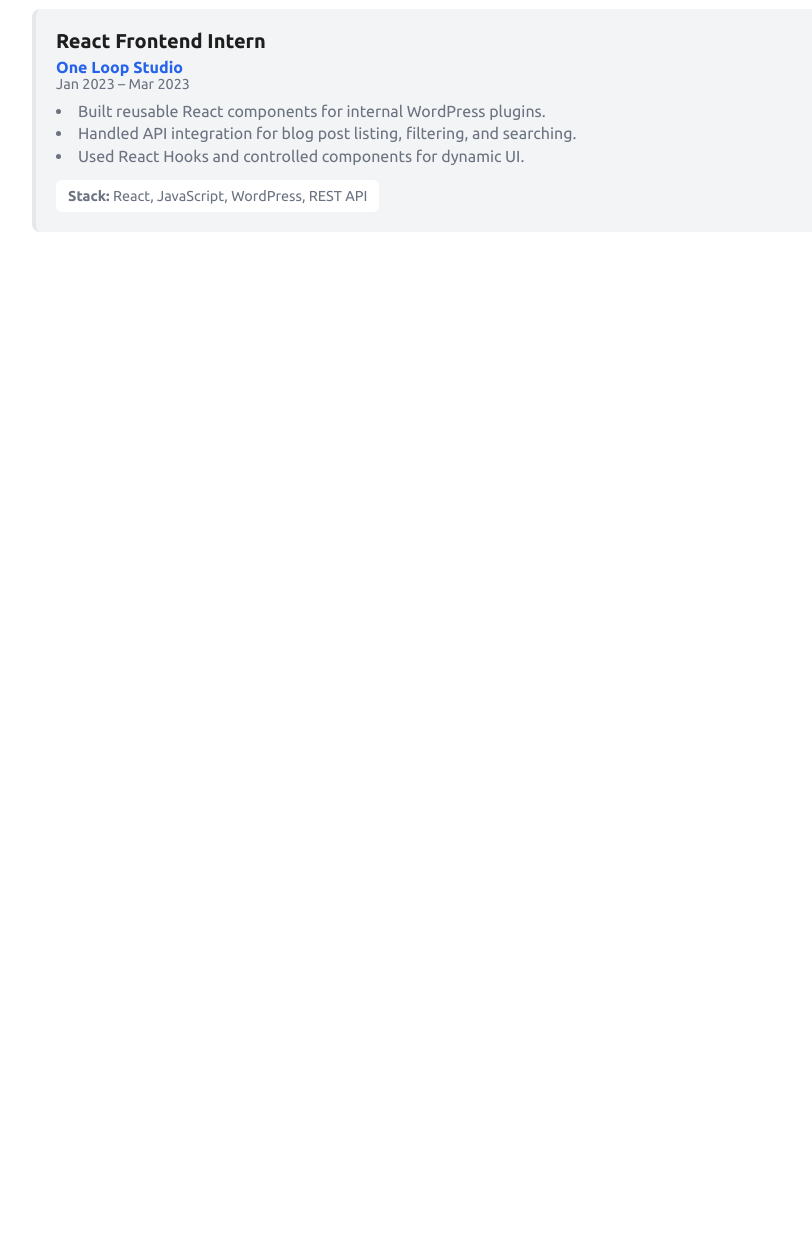
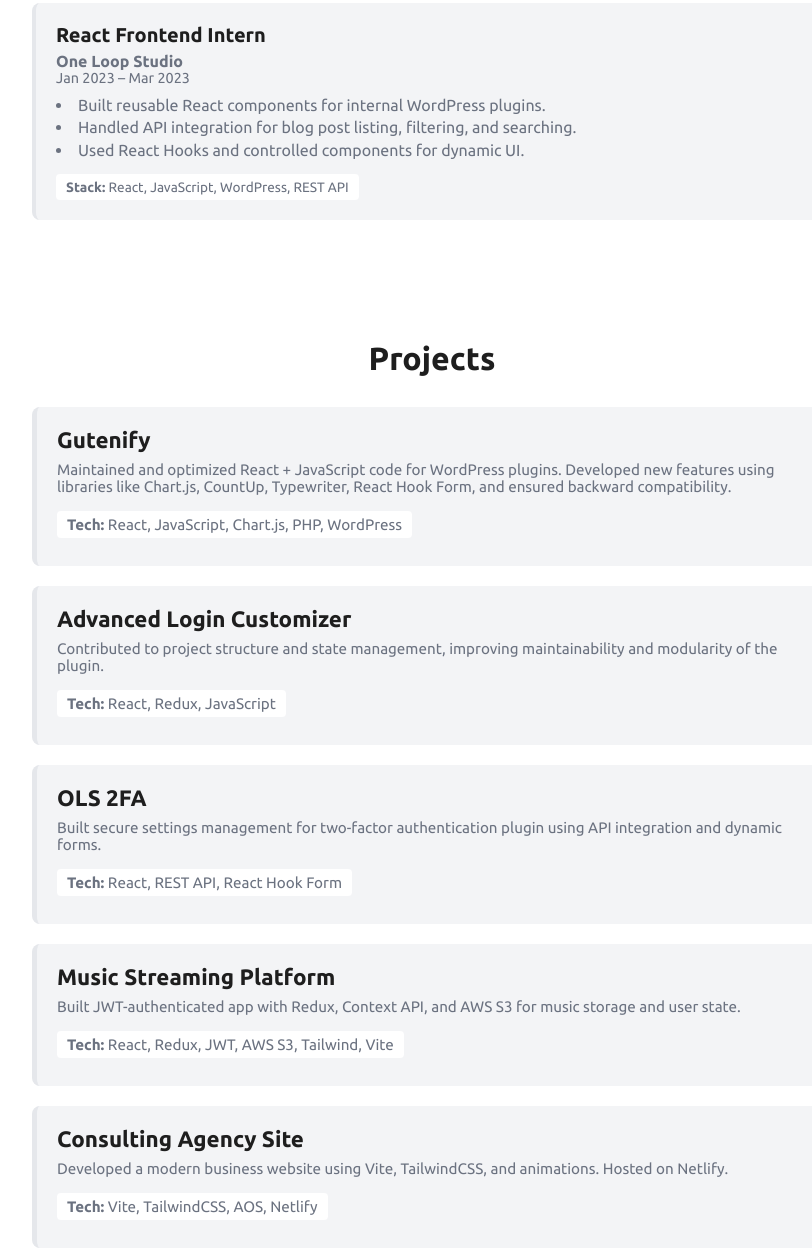
Before and after one commit to biplavsitaula/portfolio, a plain HTML site: page index.html in a window 1280 px wide. Shown: the part 1178-2429 px from the top of the page, without its empty margins (208-1020 px from the left). Before the commit the page ends 1480 px from the top, so only its background shows below. Drawn offline with Linux system fonts and the light colour scheme; a web font is replaced by a local one.

```diff
--- a/index.html
+++ b/index.html
@@ -71,6 +71,40 @@
           </div>
         </div>
       </section>
+      <section class="projects-section">
+        <h2>Projects</h2>
+
+        <div class="project-card">
+          <h3>Gutenify</h3>
+          <p>Maintained and optimized React + JavaScript code for WordPress plugins. Developed new features using libraries like Chart.js, CountUp, Typewriter, React Hook Form, and ensured backward compatibility.</p>
+          <p class="stack"><strong>Tech:</strong> React, JavaScript, Chart.js, PHP, WordPress</p>
+        </div>
+
+        <div class="project-card">
+          <h3>Advanced Login Customizer</h3>
+          <p>Contributed to project structure and state management, improving maintainability and modularity of the plugin.</p>
+          <p class="stack"><strong>Tech:</strong> React, Redux, JavaScript</p>
+        </div>
+
+        <div class="project-card">
+          <h3>OLS 2FA</h3>
+          <p>Built secure settings management for two-factor authentication plugin using API integration and dynamic forms.</p>
+          <p class="stack"><strong>Tech:</strong> React, REST API, React Hook Form</p>
+        </div>
+
+        <div class="project-card">
+          <h3>Music Streaming Platform</h3>
+          <p>Built JWT-authenticated app with Redux, Context API, and AWS S3 for music storage and user state.</p>
+          <p class="stack"><strong>Tech:</strong> React, Redux, JWT, AWS S3, Tailwind, Vite</p>
+        </div>
+
+        <div class="project-card">
+          <h3>Consulting Agency Site</h3>
+          <p>Developed a modern business website using Vite, TailwindCSS, and animations. Hosted on Netlify.</p>
+          <p class="stack"><strong>Tech:</strong> Vite, TailwindCSS, AOS, Netlify</p>
+        </div>
+      </section>
+
 
   </main>
     <script src="script.js"></script>
--- a/script.js
+++ b/script.js
@@ -1,4 +1,7 @@
+const theme = localStorage.getItem('theme')
+document.body.classList.toggle(theme)
 const toggleBtn = document.getElementById('theme-toggle');
+
 
 // Add rotation angle tracking
 let rotated = false;
--- a/style.css
+++ b/style.css
@@ -127,6 +127,11 @@
   border-radius: 8px;
 }
 
+.experience-card:hover{
+  background-color: var(--border-color);
+  transform: translateY(-5px);
+}
+
 .experience-card h3 {
   font-size: 1.25rem;
   margin-bottom: 5px;
@@ -136,7 +141,7 @@
 .company {
   display: block;
   font-weight: bold;
-  color: var(--accent);
+  color: var(--text-secondary);
 }
 
 .period {
@@ -163,3 +168,51 @@
   border-radius: 6px;
   display: inline-block;
 }
+/* project section */
+
+.projects-section {
+  max-width: 800px;
+  margin: 0 auto;
+  padding: 50px 20px;
+}
+
+.projects-section h2 {
+  font-size: 2rem;
+  margin-bottom: 30px;
+  text-align: center;
+  color: var(--text-primary);
+}
+
+.project-card {
+  background-color: var(--card-background);
+  border-left: 5px solid var(--border-color);
+  border-radius: 8px;
+  padding: 20px;
+  margin-bottom: 20px;
+}
+
+.project-card:hover {
+  transform: translateY(-5px);
+  background-color: var(--border-color);
+}
+
+.project-card h3 {
+  font-size: 1.4rem;
+  color: var(--text-primary);
+  margin-bottom: 8px;
+}
+
+.project-card p {
+  margin: 8px 0;
+  color: var(--text-secondary);
+  font-size: 0.95rem;
+}
+
+.stack {
+  background-color: var(--background);
+  padding: 5px 10px;
+  display: inline-block;
+  border-radius: 4px;
+  font-size: 0.85rem;
+  color: var(--text-secondary);
+}
```
